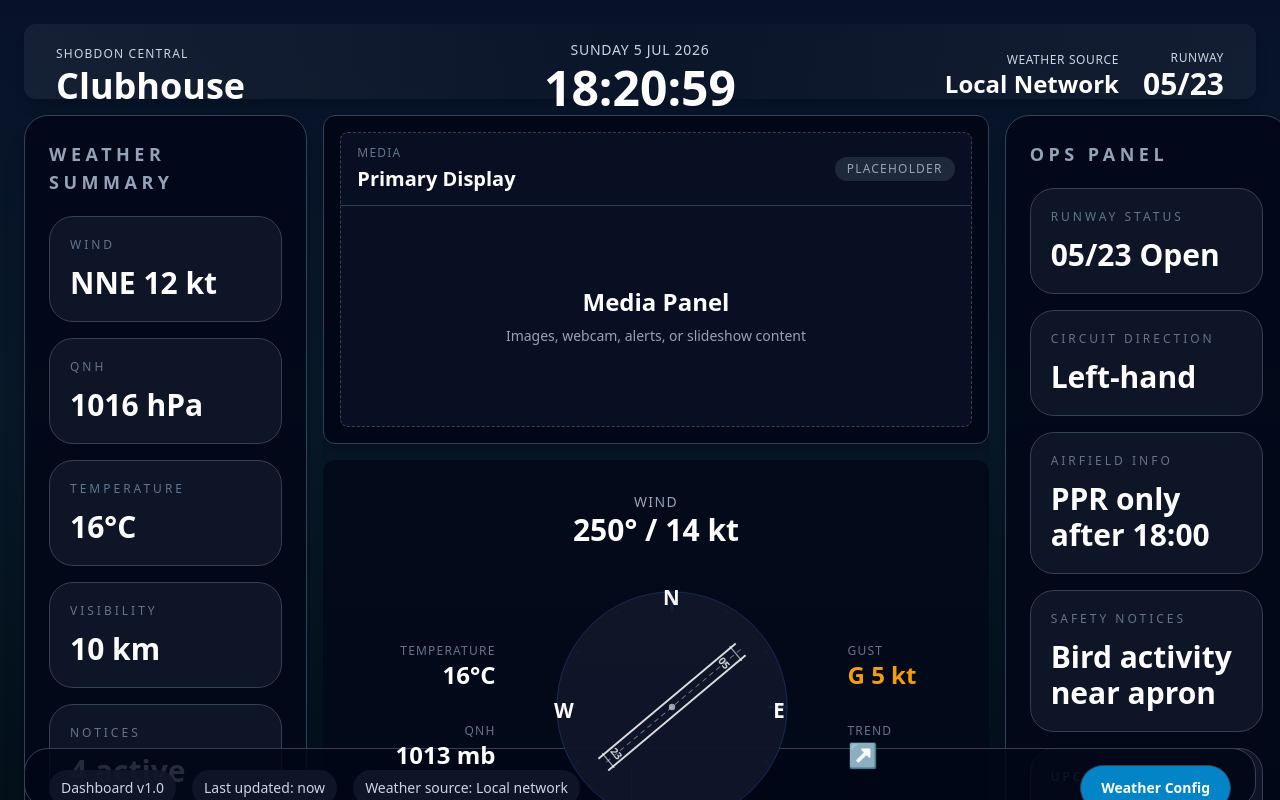
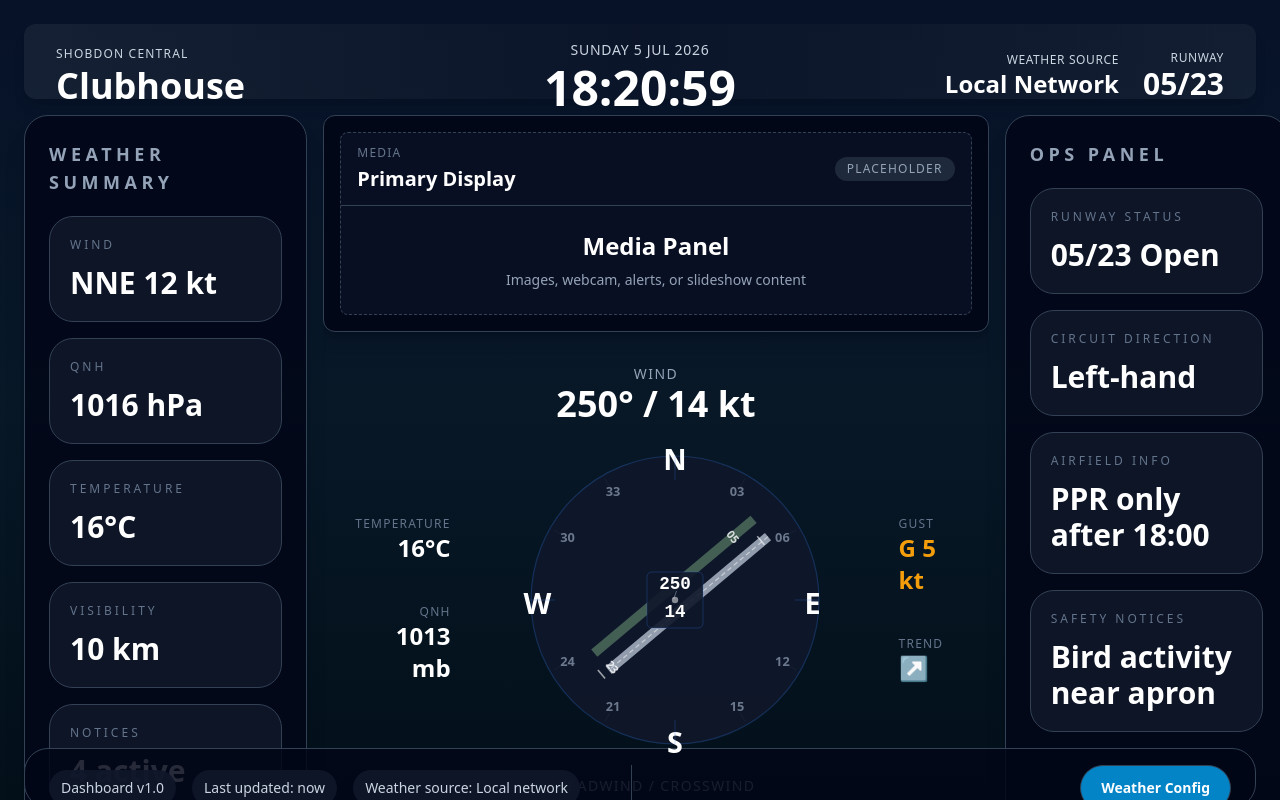
Before and after one commit to ullihealth/shobdon-central, a React (Vite) app: page / in a window 1280 px wide. Built offline with nearby package versions, Linux system fonts and the light colour scheme.

Commit message:
Design Revision 2: Enlarge compass to 308px, add intermediate bearings, redesign runway as parallel strips, implement Sleap-style wind arrow with dynamic colours, add centre wind label, reduce media panel to 30%, remove Upcoming Events card, optimize for floating compass aesthetic

```diff
--- a/src/components/CompassPanel.tsx
+++ b/src/components/CompassPanel.tsx
@@ -1,4 +1,4 @@
-import { useMemo, useState, useEffect } from 'react'
+import { useMemo, useState } from 'react'
 
 interface WeatherData {
   windSpeed: number // knots
@@ -21,7 +21,7 @@ interface CompassState {
   arrowColour: 'green' | 'amber' | 'red'
 }
 
-// Default mock data for now (will be replaced with real API data)
+// Default mock data
 const MOCK_WEATHER: WeatherData = {
   windSpeed: 14,
   windDirection: 250,
@@ -31,12 +31,22 @@ const MOCK_WEATHER: WeatherData = {
   pressureTrend: 'rising',
 }
 
-const RUNWAY_HEADING = 50 // Shobdon runway 05/23: 50° / 230°
+const RUNWAY_HEADING = 50 // Shobdon runway 05/23
 const RUNWAY_NUMBERS = ['05', '23']
 
-/**
- * Calculate headwind and crosswind components
- */
+// Intermediate bearings for compass rose
+const INTERMEDIATE_BEARINGS = [
+  { degrees: 30, label: '03' },  // NNE
+  { degrees: 60, label: '06' },  // ENE
+  { degrees: 120, label: '12' }, // ESE
+  { degrees: 150, label: '15' }, // SSE
+  { degrees: 210, label: '21' }, // SSW
+  { degrees: 240, label: '24' }, // WSW
+  { degrees: 300, label: '30' }, // WNW
+  { degrees: 330, label: '33' }, // NNW
+]
+
+
 function calculateWindComponents(
   windSpeed: number,
   windDirection: number,
@@ -51,41 +61,28 @@ function calculateWindComponents(
   return { headwind, crosswind }
 }
 
-/**
- * Determine arrow colour based on wind components
- */
 function determineArrowColour(headwind: number, crosswind: number): 'green' | 'amber' | 'red' {
   const absCrosswind = Math.abs(crosswind)
 
-  // Tailwind: red (dangerous)
   if (headwind < -2) {
     return 'red'
   }
 
-  // Significant crosswind: amber (caution)
   if (absCrosswind > 5) {
     return 'amber'
   }
 
-  // Marginal headwind: amber (review)
   if (headwind < 3 && headwind >= -2) {
     return 'amber'
   }
 
-  // Good headwind: green (ideal)
   return 'green'
 }
 
-/**
- * Degree to radians
- */
 function degreesToRadians(degrees: number): number {
   return (degrees * Math.PI) / 180
 }
 
-/**
- * Position a point on a circle
- */
 function circlePoint(
   centreX: number,
   centreY: number,
@@ -95,14 +92,13 @@ function circlePoint(
   const radians = degreesToRadians(angleDegrees)
   return {
     x: centreX + radius * Math.sin(radians),
-    y: centreY - radius * Math.cos(radians), // Subtract because SVG Y increases downward
+    y: centreY - radius * Math.cos(radians),
   }
 }
 
 export default function CompassPanel(): JSX.Element {
-  const [weather, setWeather] = useState<WeatherData>(MOCK_WEATHER)
+  const [weather] = useState<WeatherData>(MOCK_WEATHER)
 
-  // Compute compass state
   const compassState = useMemo<CompassState>(() => {
     const { headwind, crosswind } = calculateWindComponents(
       weather.windSpeed,
@@ -124,7 +120,6 @@ export default function CompassPanel(): JSX.Element {
     }
   }, [weather])
 
-  // Trend symbol
   const trendSymbol = useMemo(() => {
     switch (compassState.pressureTrend) {
       case 'rising':
@@ -147,17 +142,14 @@ export default function CompassPanel(): JSX.Element {
     }
   }, [compassState.pressureTrend])
 
-  // Crosswind badge colour
   const crosswindColour = useMemo(() => {
     return Math.abs(compassState.crosswind) > 5 ? 'text-amber-500' : 'text-slate-300'
   }, [compassState.crosswind])
 
-  // Headwind text colour
   const headwindColour = useMemo(() => {
     return compassState.headwind > 0 ? 'text-green-500' : 'text-red-500'
   }, [compassState.headwind])
 
-  // Arrow colour class
   const arrowColourClass = useMemo(() => {
     switch (compassState.arrowColour) {
       case 'green':
@@ -170,19 +162,19 @@ export default function CompassPanel(): JSX.Element {
   }, [compassState.arrowColour])
 
   return (
-    <div className="flex h-full flex-col items-center justify-center gap-6 rounded-xl bg-slate-950/70 p-8">
+    <div className="flex h-full flex-col items-center justify-center gap-4">
       {/* TOP LABEL: WIND */}
-      <div className="text-center">
+      <div className="text-center pt-4">
         <div className="text-sm uppercase tracking-widest text-slate-400">Wind</div>
-        <div className="text-3xl font-black text-white">
+        <div className="text-4xl font-black text-white">
           {compassState.windDirection}° / {compassState.windSpeed} kt
         </div>
       </div>
 
-      {/* MAIN COMPASS WITH SIDE LABELS */}
-      <div className="relative flex w-full flex-1 items-center justify-center gap-12">
+      {/* MAIN COMPASS WITH SIDE LABELS - FLOATING DESIGN */}
+      <div className="relative flex flex-1 w-full items-center justify-center gap-16 px-8">
         {/* LEFT LABELS */}
-        <div className="flex flex-col items-end gap-8 text-right">
+        <div className="flex flex-col items-end gap-10 text-right">
           <div>
             <div className="text-xs uppercase tracking-widest text-slate-500">Temperature</div>
             <div className="text-2xl font-bold text-white">{compassState.temperature}°C</div>
@@ -193,16 +185,16 @@ export default function CompassPanel(): JSX.Element {
           </div>
         </div>
 
-        {/* SVG COMPASS CIRCLE */}
+        {/* SVG COMPASS CIRCLE - ENLARGED TO 308px (h-80 w-80) */}
         <svg
           viewBox="0 0 400 400"
-          className="h-64 w-64 flex-shrink-0"
+          className="h-80 w-80 flex-shrink-0"
           preserveAspectRatio="xMidYMid meet"
         >
           <defs>
             {/* Glow filter for wind arrow */}
-            <filter id="arrow-glow-filter" x="-50%" y="-50%" width="200%" height="200%">
-              <feGaussianBlur stdDeviation="4" result="coloredBlur" />
+            <filter id="arrow-glow-filter" x="-70%" y="-70%" width="240%" height="240%">
+              <feGaussianBlur stdDeviation="5" result="coloredBlur" />
               <feMerge>
                 <feMergeNode in="coloredBlur" />
                 <feMergeNode in="SourceGraphic" />
@@ -220,58 +212,53 @@ export default function CompassPanel(): JSX.Element {
             strokeWidth="1.5"
           />
 
-          {/* COMPASS ROSE - Simplified */}
-          {/* Cardinal Points (N, E, S, W) - ENLARGED */}
+          {/* COMPASS ROSE - Cardinal Points */}
           <g id="cardinal-points" className="pointer-events-none">
             <text
               x="200"
-              y="32"
+              y="28"
               textAnchor="middle"
               dominantBaseline="middle"
               className="select-none"
               fill="white"
-              fontSize="32"
+              fontSize="36"
               fontWeight="900"
-              letterSpacing="2"
             >
               N
             </text>
             <text
-              x="368"
+              x="372"
               y="208"
               textAnchor="middle"
               dominantBaseline="middle"
               className="select-none"
               fill="white"
-              fontSize="32"
+              fontSize="36"
               fontWeight="900"
-              letterSpacing="2"
             >
               E
             </text>
             <text
               x="200"
-              y="378"
+              y="382"
               textAnchor="middle"
               dominantBaseline="middle"
               className="select-none"
               fill="white"
-              fontSize="32"
+              fontSize="36"
               fontWeight="900"
-              letterSpacing="2"
             >
               S
             </text>
             <text
-              x="32"
+              x="28"
               y="208"
               textAnchor="middle"
               dominantBaseline="middle"
               className="select-none"
               fill="white"
-              fontSize="32"
+              fontSize="36"
               fontWeight="900"
-              letterSpacing="2"
             >
               W
             </text>
@@ -279,21 +266,39 @@ export default function CompassPanel(): JSX.Element {
 
           {/* Cardinal Direction Lines */}
           <g id="cardinal-lines" stroke="rgba(59, 130, 246, 0.2)" strokeWidth="1.5">
-            {/* N */}
             <line x1="200" y1="20" x2="200" y2="50" />
-            {/* E */}
             <line x1="350" y1="200" x2="380" y2="200" />
-            {/* S */}
             <line x1="200" y1="350" x2="200" y2="380" />
-            {/* W */}
             <line x1="20" y1="200" x2="50" y2="200" />
           </g>
 
-          {/* Simplified Degree Markers (every 30° instead of every 10°) */}
+          {/* Intermediate Bearings (33, 3, 6, 12, 15, 21, 24, 30) */}
+          <g id="intermediate-bearings" className="pointer-events-none">
+            {INTERMEDIATE_BEARINGS.map((bearing) => {
+              const point = circlePoint(200, 200, 155, bearing.degrees)
+              return (
+                <text
+                  key={`bearing-${bearing.degrees}`}
+                  x={point.x}
+                  y={point.y}
+                  textAnchor="middle"
+                  dominantBaseline="middle"
+                  className="select-none"
+                  fill="rgba(148, 163, 184, 0.7)"
+                  fontSize="16"
+                  fontWeight="600"
+                >
+                  {bearing.label}
+                </text>
+              )
+            })}
+          </g>
+
+          {/* Degree Markers (every 30°) */}
           <g id="degree-markers" stroke="rgba(100, 116, 139, 0.15)" strokeWidth="1">
             {[0, 30, 60, 90, 120, 150, 180, 210, 240, 270, 300, 330].map((degree) => {
               const point = circlePoint(200, 200, 175, degree)
-              const innerPoint = circlePoint(200, 200, 165, degree)
+              const innerPoint = circlePoint(200, 200, 163, degree)
               return (
                 <line
                   key={`marker-${degree}`}
@@ -306,95 +311,150 @@ export default function CompassPanel(): JSX.Element {
             })}
           </g>
 
-          {/* RUNWAY GRAPHIC - Enhanced, Realistic, Dominant */}
+          {/* RUNWAY GRAPHIC - Two Parallel Strips (Grass & Tarmac) */}
           <g id="runway-graphic" transform={`rotate(${RUNWAY_HEADING} 200 200)`}>
-            {/* Left runway edge (thicker, more realistic) */}
-            <line x1="188" y1="60" x2="188" y2="340" stroke="white" strokeWidth="3" opacity="0.85" />
+            {/* Grass Strip (Left) - 12px wide */}
+            <rect x="180" y="60" width="12" height="260" fill="#5a7d65" opacity="0.7" />
 
-            {/* Right runway edge */}
-            <line x1="212" y1="60" x2="212" y2="340" stroke="white" strokeWidth="3" opacity="0.85" />
+            {/* Tarmac Strip (Right) - 12px wide */}
+            <rect x="208" y="60" width="12" height="260" fill="#a8b4c4" opacity="0.85" />
 
-            {/* Centre line (dashed) */}
+            {/* Tarmac Centreline (dashed) */}
             <line
-              x1="200"
+              x1="214"
               y1="60"
-              x2="200"
-              y2="340"
+              x2="214"
+              y2="320"
               stroke="white"
               strokeWidth="1.5"
-              strokeDasharray="8,6"
-              opacity="0.4"
+              strokeDasharray="6,4"
+              opacity="0.5"
             />
 
-            {/* Runway threshold markers (small perpendicular lines) */}
-            <line x1="185" y1="70" x2="215" y2="70" stroke="white" strokeWidth="2" opacity="0.6" />
-            <line x1="185" y1="330" x2="215" y2="330" stroke="white" strokeWidth="2" opacity="0.6" />
+            {/* Threshold Markers (tarmac strip) */}
+            <line x1="205" y1="70" x2="219" y2="70" stroke="white" strokeWidth="2" opacity="0.6" />
+            <line x1="205" y1="330" x2="219" y2="330" stroke="white" strokeWidth="2" opacity="0.6" />
 
-            {/* Runway Numbers */}
-            <g id="runway-numbers">
+            {/* Runway Numbers - positioned above strips */}
             <text
-                x="200"
+              x="186"
               y="95"
               textAnchor="middle"
               dominantBaseline="middle"
               className="select-none"
               fill="white"
-                fontSize="16"
+              fontSize="14"
               fontWeight="900"
               opacity="0.8"
             >
               {RUNWAY_NUMBERS[0]}
             </text>
             <text
-                x="200"
+              x="214"
               y="315"
               textAnchor="middle"
               dominantBaseline="middle"
               className="select-none"
               fill="white"
-                fontSize="16"
+              fontSize="14"
               fontWeight="900"
               opacity="0.8"
             >
               {RUNWAY_NUMBERS[1]}
             </text>
           </g>
-          </g>
 
-          {/* WIND ARROW - Animated, Colour-coded */}
+          {/* WIND ARROW - Sleap-style (longer, thinner, dynamic colour) */}
           <g
             id="wind-arrow"
             className={`wind-arrow ${arrowColourClass}`}
             transform={`rotate(${compassState.windDirection} 200 200)`}
             style={{
-              transition: 'transform 0.6s ease-in-out',
+              transition: 'transform 0.8s ease-in-out',
               transformOrigin: '200px 200px',
             }}
           >
-            {/* Arrow head (triangle) */}
+            {/* Arrow head (triangle) - reaches closer to circumference */}
             <polygon
-              points="200,55 183,100 217,100"
-              className={`arrow-head fill-current transition-all duration-300`}
+              points="200,50 180,95 220,95"
+              className="arrow-head fill-current transition-all duration-300"
               filter="url(#arrow-glow-filter)"
             />
 
-            {/* Arrow tail (line) */}
+            {/* Arrow tail (line) - thinner, elegant */}
             <line
               x1="200"
-              y1="100"
+              y1="95"
               x2="200"
               y2="200"
-              className={`arrow-tail stroke-current transition-all duration-300`}
-              strokeWidth="4"
+              className="arrow-tail stroke-current transition-all duration-300"
+              strokeWidth="2.5"
             />
           </g>
 
+          {/* CENTRE WIND LABEL - floating above runway */}
+          <g id="centre-wind-label">
+            {/* Background rounded rect */}
+            <rect
+              x="165"
+              y="165"
+              width="70"
+              height="70"
+              rx="6"
+              ry="6"
+              fill="rgba(15, 23, 42, 0.9)"
+              stroke="rgba(59, 130, 246, 0.3)"
+              strokeWidth="1"
+            />
+            {/* Wind direction */}
+            <text
+              x="200"
+              y="180"
+              textAnchor="middle"
+              dominantBaseline="middle"
+              className="select-none"
+              fill="white"
+              fontSize="22"
+              fontWeight="700"
+              fontFamily="monospace"
+            >
+              {compassState.windDirection}
+            </text>
+            {/* Separator */}
+            <text
+              x="200"
+              y="195"
+              textAnchor="middle"
+              dominantBaseline="middle"
+              className="select-none"
+              fill="rgba(148, 163, 184, 0.6)"
+              fontSize="14"
+              fontWeight="500"
+            >
+              /
+            </text>
+            {/* Wind speed */}
+            <text
+              x="200"
+              y="215"
+              textAnchor="middle"
+              dominantBaseline="middle"
+              className="select-none"
+              fill="white"
+              fontSize="22"
+              fontWeight="700"
+              fontFamily="monospace"
+            >
+              {compassState.windSpeed}
+            </text>
+          </g>
+
           {/* Centre Point */}
-          <circle cx="200" cy="200" r="5" fill="white" opacity="0.6" />
+          <circle cx="200" cy="200" r="4" fill="white" opacity="0.5" />
         </svg>
 
         {/* RIGHT LABELS */}
-        <div className="flex flex-col items-start gap-8 text-left">
+        <div className="flex flex-col items-start gap-10 text-left">
           {compassState.windGust && (
             <div>
               <div className="text-xs uppercase tracking-widest text-slate-500">Gust</div>
@@ -415,9 +475,9 @@ export default function CompassPanel(): JSX.Element {
       </div>
 
       {/* BOTTOM LABEL: HEADWIND / CROSSWIND */}
-      <div className="text-center">
+      <div className="text-center pb-4">
         <div className="text-sm uppercase tracking-widest text-slate-400">Headwind / Crosswind</div>
-        <div className="flex gap-6 justify-center text-2xl font-bold">
+        <div className="flex gap-6 justify-center text-2xl font-bold mt-2">
           <span className={headwindColour}>
             HW {compassState.headwind > 0 ? '+' : ''}
             {compassState.headwind.toFixed(1)} kt
--- a/src/components/RightInfoPanel.tsx
+++ b/src/components/RightInfoPanel.tsx
@@ -2,8 +2,7 @@ const cards = [
   { title: 'Runway Status', value: '05/23 Open' },
   { title: 'Circuit Direction', value: 'Left-hand' },
   { title: 'Airfield Info', value: 'PPR only after 18:00' },
-  { title: 'Safety Notices', value: 'Bird activity near apron' },
-  { title: 'Upcoming Events', value: 'Fly-in Saturday 10:00' }
+  { title: 'Safety Notices', value: 'Bird activity near apron' }
 ]
 
 export default function RightInfoPanel(): JSX.Element {
```
Also changed, not shown: src/components/CentreDisplayPanel.tsx (+4 -4 lines), src/index.css (+4 -4 lines), 5 other files (tests, documents, lock files or other folders). Lines whose indentation alone changed are shown as unchanged.
